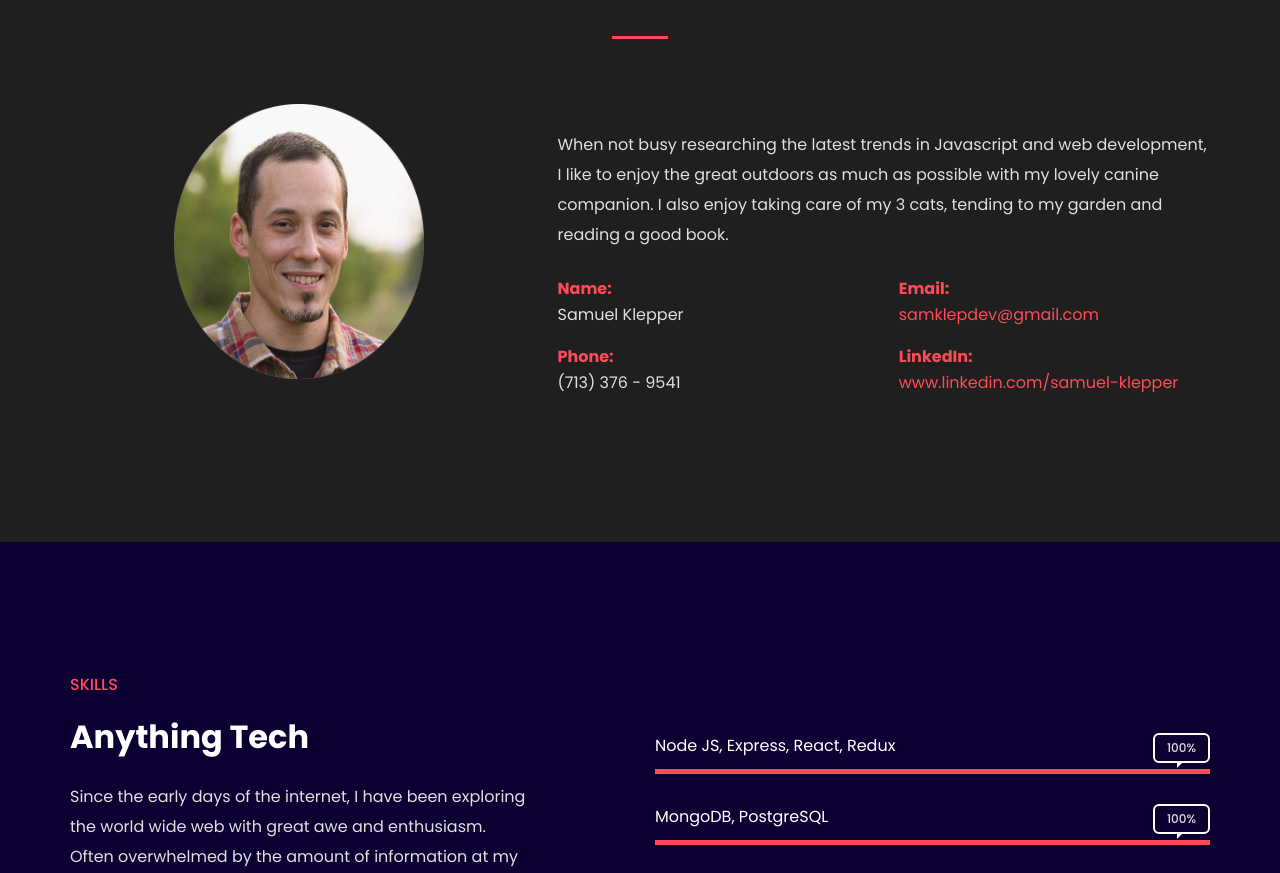
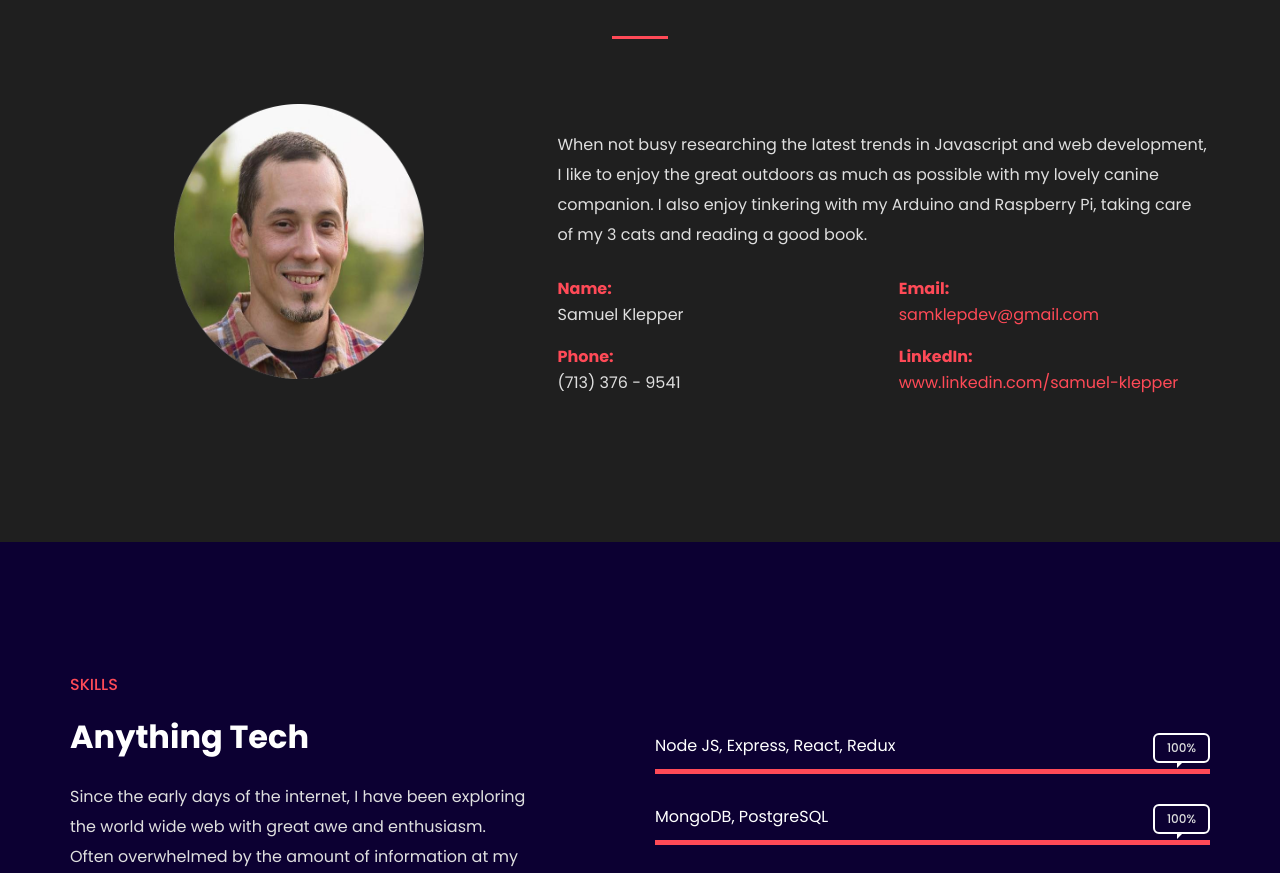
Before and after one commit to SamKlep/react-portfolio, a React (Create React App) app: page / in a window 1280 px wide. Shown: the part 2420-3293 px from the top of the page. Built offline with nearby package versions, Linux system fonts and the light colour scheme; the HTML template or start-up script is replaced by a standard one.

Commit message:
Added more detailed hobbies in about section

```diff
--- a/src/components/about.js
+++ b/src/components/about.js
@@ -31,7 +31,7 @@ const About = () => {
             <br></br>
             <div className='about-me-description'>
             <p className='title-desc'>
-                When not busy researching the latest trends in Javascript and web development, I like to enjoy the great outdoors as much as possible with my lovely canine companion. I also enjoy taking care of my 3 cats, tending to my garden and reading a good book.
+                When not busy researching the latest trends in Javascript and web development, I like to enjoy the great outdoors as much as possible with my lovely canine companion. I also enjoy tinkering with my Arduino and Raspberry Pi, taking care of my 3 cats and reading a good book.
               </p>
               <br />
             </div>
```
